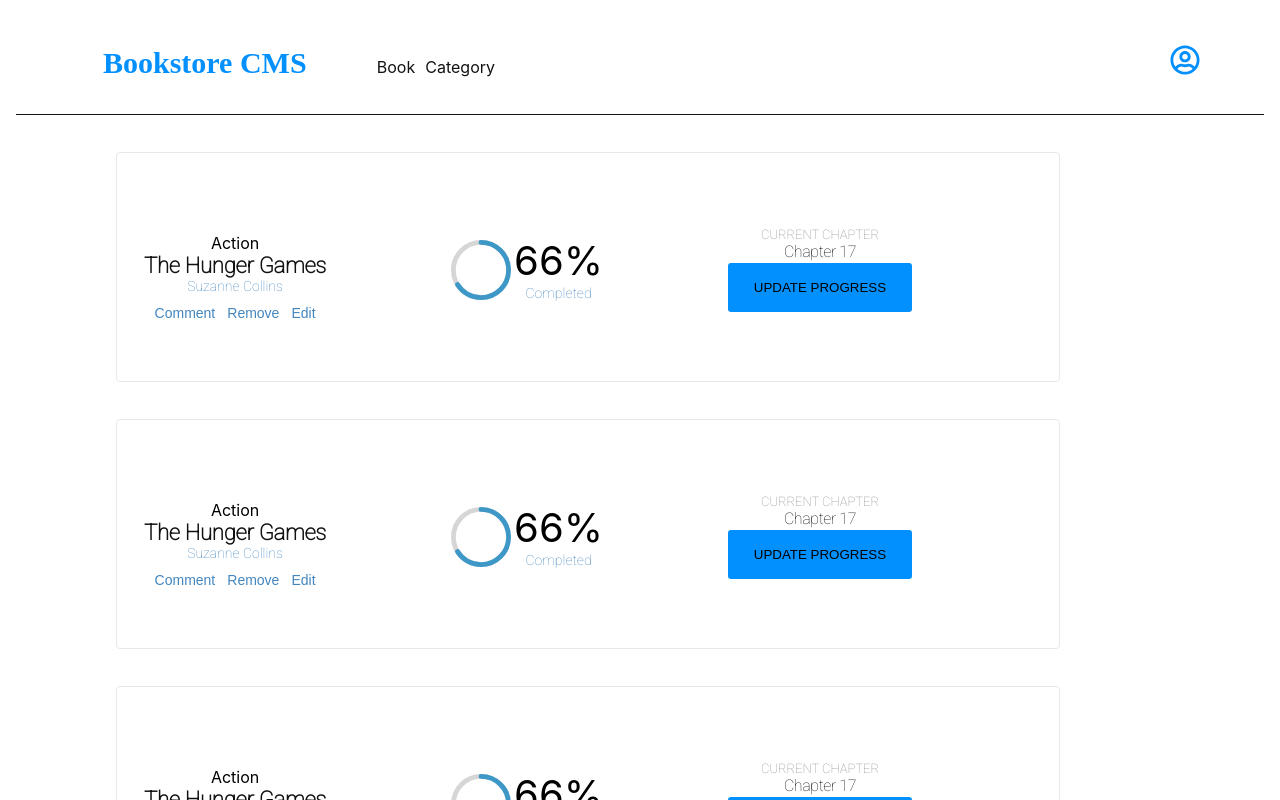
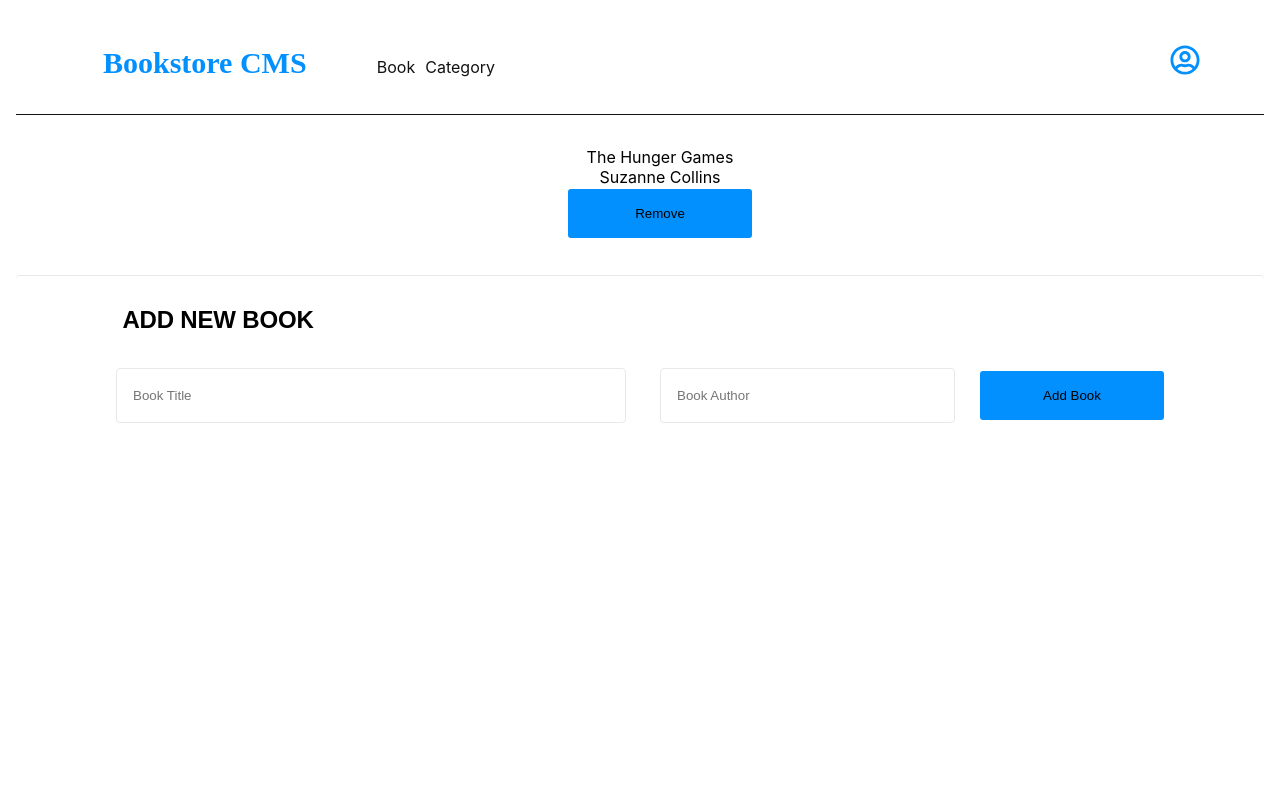
Before and after one commit to jheart-vic/BookStore, a React (Create React App) app: page / in a window 1280 px wide. Shown: the top 800 px of the page. Built offline with nearby package versions, Linux system fonts and the light colour scheme; a web font is replaced by a local one.

Commit message:
Add components to project

```diff
--- a/package.json
+++ b/package.json
@@ -6,6 +6,7 @@
     "@testing-library/jest-dom": "^5.16.4",
     "@testing-library/react": "^13.3.0",
     "@testing-library/user-event": "^13.5.0",
+    "prop-types": "^15.8.1",
     "react": "^18.2.0",
     "react-circular-progressbar": "^2.1.0",
     "react-dom": "^18.2.0",
--- a/src/App.js
+++ b/src/App.js
@@ -1,10 +1,20 @@
 import './App.css';
 import BookContainer from './components/BookContainer';
+
+const books = [
+  {
+    id: 2,
+    title: 'The Hunger Games',
+    author: 'Suzanne Collins',
+    category: 'Action',
+
+  },
+];
 
 function App() {
   return (
     <div className="App">
-      <BookContainer />
+      <BookContainer books={books} />
     </div>
   );
 }
--- a/src/components/Book.js
+++ b/src/components/Book.js
@@ -1,49 +1,25 @@
 import React from 'react';
+import PropTypes from 'prop-types';
 import './Book.css';
-import { CircularProgressbar } from 'react-circular-progressbar';
-import 'react-circular-progressbar/dist/styles.css';
 
-const Book = () => {
-  const percentage = 66;
-  return (
-    <div className="bookContents">
-      <div className="content1">
-        <div className="content1FirstChild">
-          <p className="genre">Action</p>
-          <h2 className="title">The Hunger Games</h2>
-          <p className="author">Suzanne Collins</p>
-        </div>
-        <div className="content1SecondChild">
-          <button type="button" className="commentBtn">Comment</button>
-          <button type="button" className="removeBtn">Remove</button>
-          <button type="button" className="editBtn">Edit</button>
-        </div>
-      </div>
-      <div className="content2">
-        <div className="circular-progressbar">
-          <CircularProgressbar
-            className="progresBar"
-            value={percentage}
-            // text={`${percentage}%`}
-          />
-        </div>
-        <div className="progressDetails">
-          <span className="percentage">
-            {`${percentage}%`}
-          </span>
-          <h2 className="completed">Completed</h2>
-        </div>
+const Book = ({ book }) => (
+  <>
+    <div>
+      {book.title}
+    </div>
+    <div>
+      {book.author}
+    </div>
+    <button type="button" className="updateBtn">Remove</button>
+  </>
+);
 
-      </div>
-
-      <div className="content3">
-        <span className="currentChapter">CURRENT CHAPTER</span>
-        <span className="chapter">Chapter 17</span>
-        <button type="button" className="updateBtn">UPDATE PROGRESS</button>
-      </div>
-
-    </div>
-  );
+Book.propTypes = {
+  book: PropTypes.shape({
+    id: PropTypes.number.isRequired,
+    title: PropTypes.string.isRequired,
+    author: PropTypes.string.isRequired,
+    category: PropTypes.string.isRequired,
+  }).isRequired,
 };
-
 export default Book;
--- a/src/components/BookContainer.js
+++ b/src/components/BookContainer.js
@@ -1,25 +1,34 @@
 import React from 'react';
+import PropTypes from 'prop-types';
 import { BrowserRouter as Router, Route, Routes } from 'react-router-dom';
 import AddBook from './AddBook';
-import Book from './Book';
+import Books from './Books';
 import Category from './Category';
 import NavBar from './NavBar';
 import './Book.css';
 
-const BookContainer = () => (
+const BookContainer = ({ books }) => (
+  <Router>
+
     <div className="div">
-    <Router>
-      <div>
       <NavBar />
       <Routes>
-          <Route exact path="/" element={<Book />} />
+        <Route path="/" exact element={<Books books={books} />} />
         <Route path="/category" element={<Category />} />
       </Routes>
+      <AddBook />
     </div>
-      <Book />
-      <Book />
-      <AddBook />
   </Router>
-  </div>
 );
+
+BookContainer.propTypes = {
+  books: PropTypes.arrayOf(
+    PropTypes.shape({
+      id: PropTypes.number.isRequired,
+      title: PropTypes.string.isRequired,
+      author: PropTypes.string.isRequired,
+      category: PropTypes.string.isRequired,
+    }).isRequired,
+  ).isRequired,
+};
 export default BookContainer;
--- /dev/null
+++ b/src/components/Books.js
@@ -0,0 +1,67 @@
+import React from 'react';
+import PropTypes from 'prop-types';
+import Book from './Book';
+// import './Book.css';
+// import { CircularProgressbar } from 'react-circular-progressbar';
+// import 'react-circular-progressbar/dist/styles.css';
+
+// const Books = () => {
+//   const percentage = 66;
+//   return (
+//     <div className="bookContents">
+//       <div className="content1">
+//         <div className="content1FirstChild">
+//           <p className="genre">Action</p>
+//           <h2 className="title">The Hunger Games</h2>
+//           <p className="author">Suzanne Collins</p>
+//         </div>
+//         <div className="content1SecondChild">
+//           <button type="button" className="commentBtn">Comment</button>
+//           <button type="button" className="removeBtn">Remove</button>
+//           <button type="button" className="editBtn">Edit</button>
+//         </div>
+//       </div>
+//       <div className="content2">
+//         <div className="circular-progressbar">
+//           <CircularProgressbar
+//             className="progresBar"
+//             value={percentage}
+//           />
+//         </div>
+//         <div className="progressDetails">
+//           <span className="percentage">
+//             {`${percentage}%`}
+//           </span>
+//           <h2 className="completed">Completed</h2>
+//         </div>
+
+//       </div>
+
+//       <div className="content3">
+//         <span className="currentChapter">CURRENT CHAPTER</span>
+//         <span className="chapter">Chapter 17</span>
+//         <button type="button" className="updateBtn">UPDATE PROGRESS</button>
+//       </div>
+
+//     </div>
+//   );
+// };
+
+const Books = ({ books }) => (
+  <ul className="book-content">
+    {books.map((book) => <Book key={book.id} book={book} />)}
+  </ul>
+);
+
+Books.propTypes = {
+  books: PropTypes.arrayOf(
+    PropTypes.shape({
+      id: PropTypes.number.isRequired,
+      title: PropTypes.string.isRequired,
+      author: PropTypes.string.isRequired,
+      category: PropTypes.string.isRequired,
+    }).isRequired,
+  ).isRequired,
+};
+
+export default Books;
--- a/src/components/Category.js
+++ b/src/components/Category.js
@@ -1,10 +1,11 @@
 import React from 'react';
+import './Book.css';
 
 const Category = () => (
   <div>
     <>
       <h1>checking...</h1>
-      <button type="button">Check status</button>
+      <button type="button" className="updateBtn">Check status</button>
     </>
   </div>
 );
```
Also changed, not shown: 1 other file (tests, documents, lock files or other folders). Lines whose indentation alone changed are shown as unchanged.
